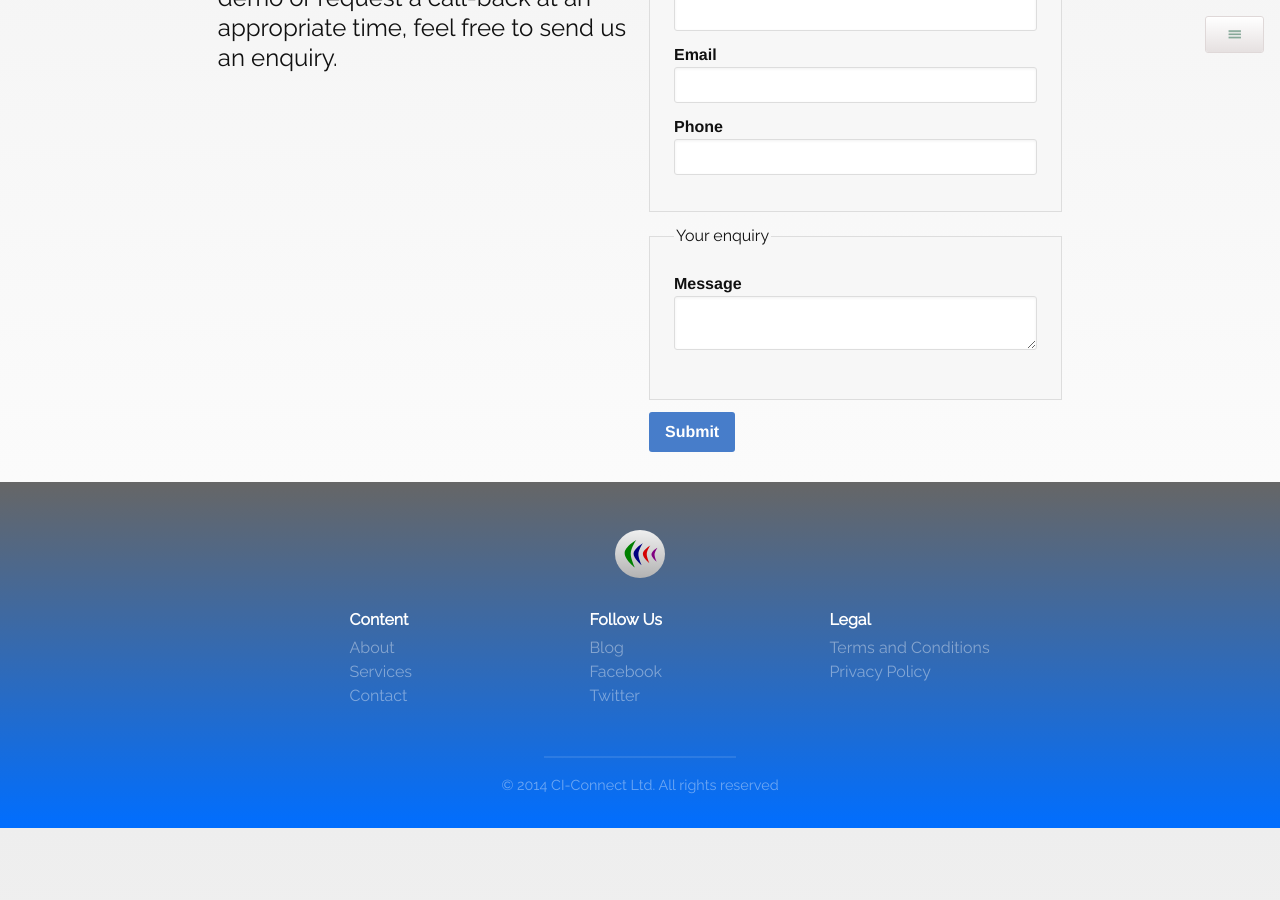
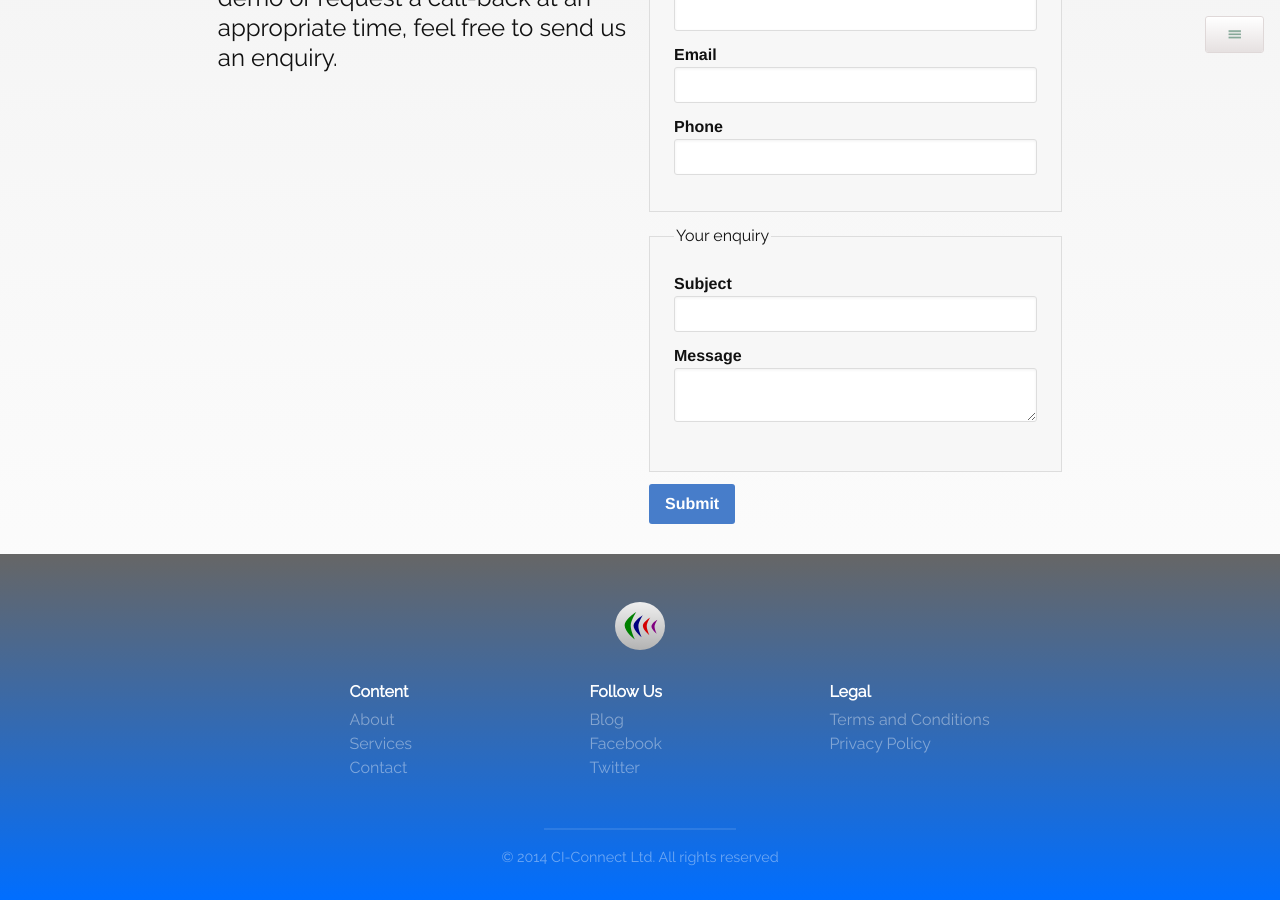
Before and after one commit to ciconnect/ciconnect.github.io, a Jekyll site: the page built from contact/index.html, in a window 1280 px wide and 900 px high, scrolled down 657 px. Built offline with Jekyll 4.4.1, drawn with Linux system fonts in a browser that asks for light colours; before the commit the page ends 1485 px from its top, so only the background shows below that.

Commit message:
Amend form to enquiries email

```diff
--- a/contact/index.html
+++ b/contact/index.html
@@ -38,7 +38,7 @@
     </div>
 
     <div class="enquiry-form">
-      <form action="http://getsimpleform.com/messages?form_api_token=e2979c5ab1778ff2ac6f32f70ffec70b" method="post">
+      <form action="http://getsimpleform.com/messages?form_api_token=7ec54017f36cfdf8d33a57997d400b6f" method="post">
         <input type='hidden' name='redirect_to' value='{{ site.url }}/contact/thankyou.html' />
         <fieldset>
           <legend>Your details</legend>
@@ -54,8 +54,11 @@
         </fieldset>
         <fieldset>
           <legend>Your enquiry</legend>
+          <label>Subject
+            <input type='text' name='subject' required></input>
+          </label>
           <label>Message
-            <textarea name='message' required cols='5'></textarea>
+            <textarea name='body' required cols='5'></textarea>
           </label>
         </fieldset>
         <input type='submit' value='Submit' />
```
